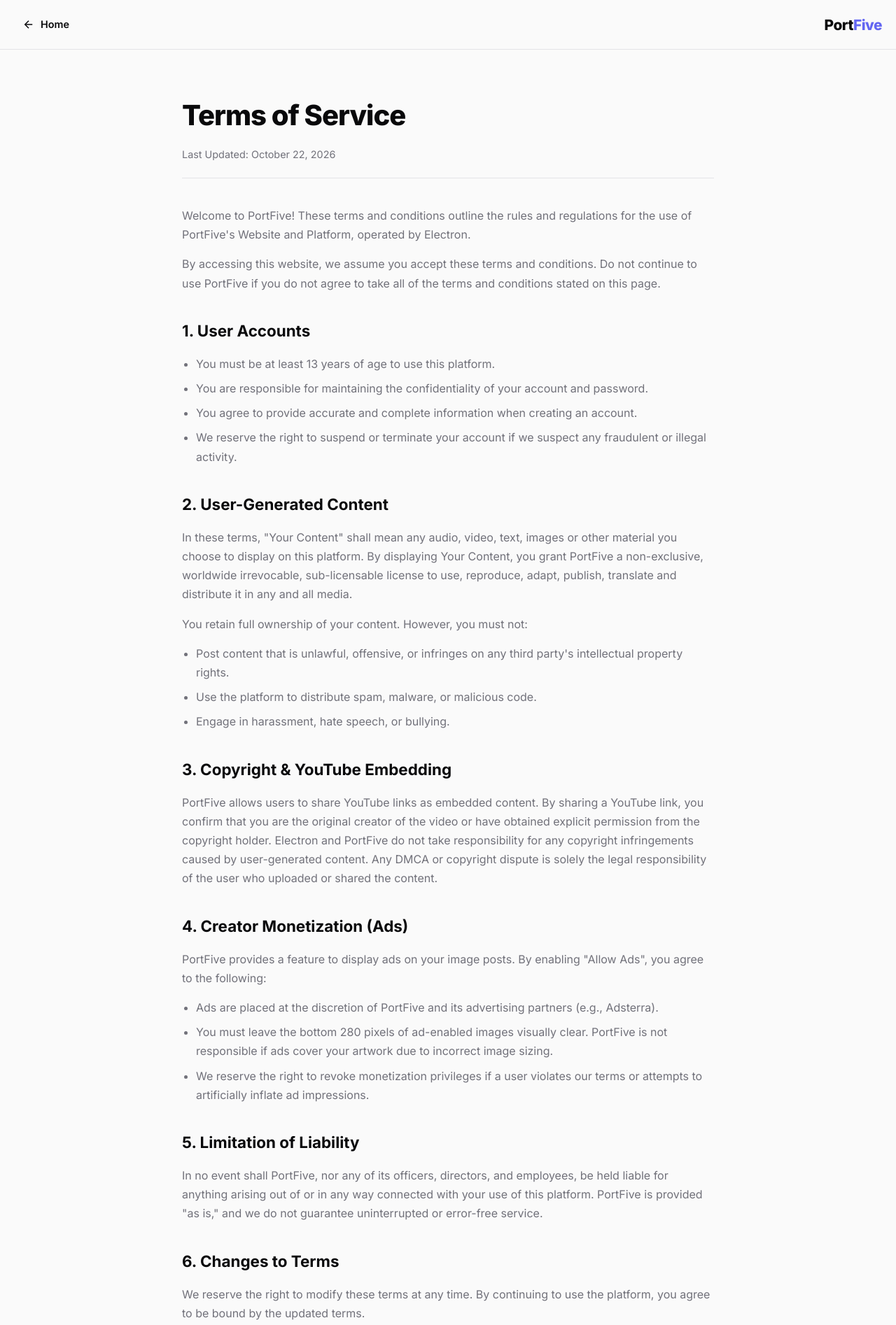
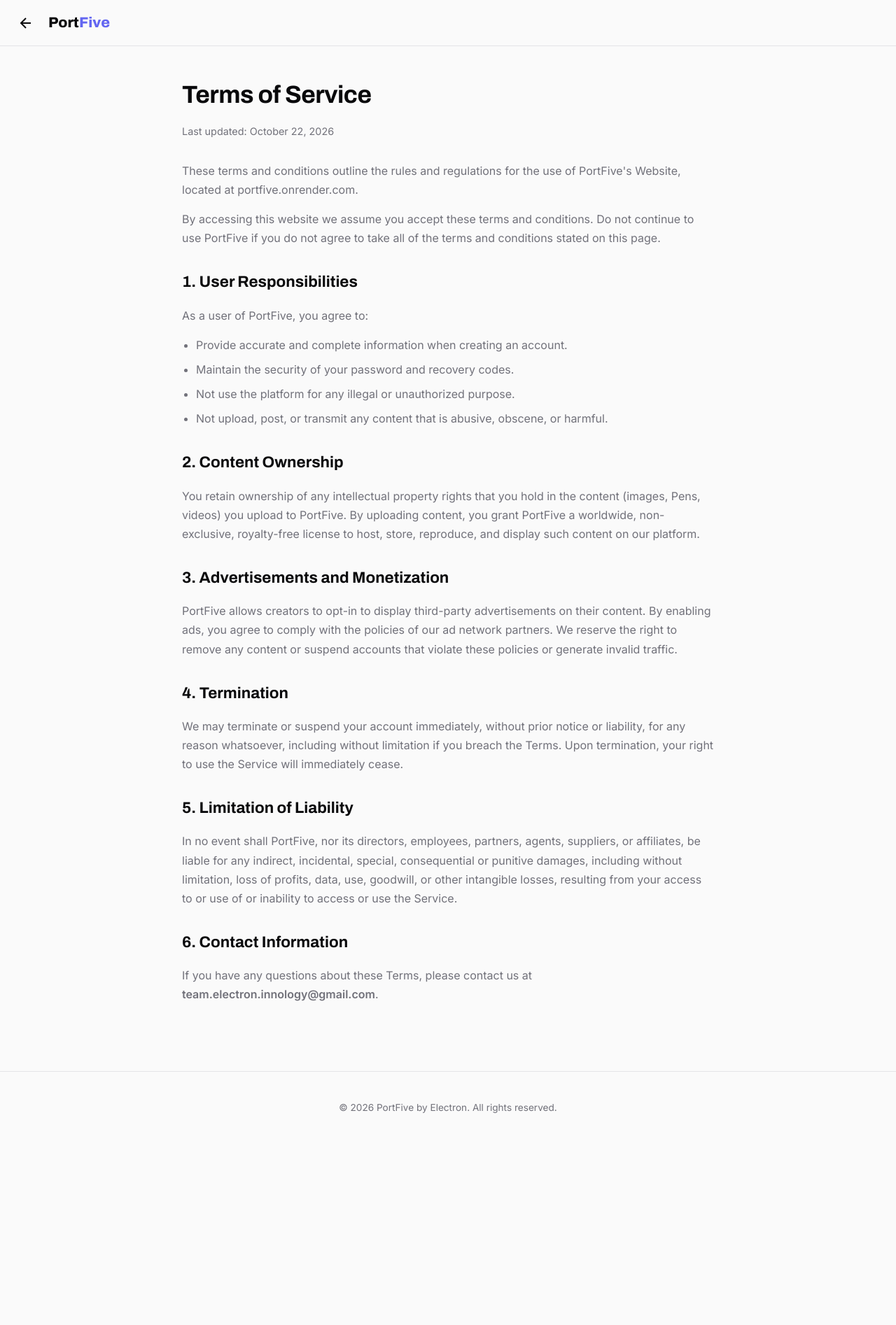
Before and after one commit to electron-hq/portfive, a website: page public/terms.html in a window 1280 px wide. Shown: the top 1894 px of the page at 70% size. After the commit the page ends 1635 px from the top, so only its background shows below. Drawn offline with Linux system fonts and the light colour scheme.

Commit message:
Added legal pages for ad compliance

```diff
--- a/public/terms.html
+++ b/public/terms.html
@@ -4,103 +4,80 @@
   <meta charset="UTF-8">
   <meta name="viewport" content="width=device-width, initial-scale=1.0">
   <title>Terms of Service - PortFive</title>
-  <meta name="description" content="Read the Terms of Service for using the PortFive platform.">
-  <link href="https://fonts.googleapis.com/css2?family=Inter:wght@400;500;600;700;800&display=swap" rel="stylesheet">
+  <link rel="icon" type="image/png" sizes="32x32" href="/favicon-32x32.png">
+  <link rel="manifest" href="/manifest.json">
+  <link href="https://fonts.googleapis.com/css2?family=Archivo:wght@600;700;800&family=Inter:wght@400;500;600&display=swap" rel="stylesheet">
   <style>
-    :root { --bg: #FAFAFA; --surface: #FFFFFF; --text: #09090B; --text-muted: #71717A; --line: #E4E4E7; --primary: #18181B; --accent: #6366F1; }
+    :root {
+      --bg: #FAFAFA; --surface: #FFFFFF; --text: #09090B;
+      --text-muted: #71717A; --line: #E4E4E7;
+      --primary: #18181B; --accent: #6366F1;
+    }
     * { box-sizing: border-box; margin: 0; padding: 0; }
-    body { background: var(--bg); font-family: 'Inter', sans-serif; color: var(--text); line-height: 1.7; display: flex; flex-direction: column; min-height: 100vh; }
-    .navbar { position: sticky; top: 0; z-index: 100; background: rgba(250, 250, 250, 0.9); backdrop-filter: blur(10px); border-bottom: 1px solid var(--line); padding: 15px 20px; display: flex; justify-content: space-between; align-items: center; }
-    .back-link { display: flex; align-items: center; gap: 8px; text-decoration: none; color: var(--text); font-weight: 600; font-size: 0.9rem; padding: 8px 12px; border-radius: 8px; transition: 0.2s; }
-    .back-link:hover { background: var(--line); }
-    .back-link svg { width: 18px; height: 18px; stroke: currentColor; fill: none; stroke-width: 2; }
-    .logo { font-size: 1.3rem; font-weight: 800; letter-spacing: -0.5px; }
+    body { background: var(--bg); font-family: 'Inter', sans-serif; color: var(--text); line-height: 1.7; }
+
+    .top-nav { position: sticky; top: 0; z-index: 100; background: rgba(250, 250, 250, 0.95); backdrop-filter: blur(10px); border-bottom: 1px solid var(--line); padding: 15px 20px; display: flex; align-items: center; gap: 15px; }
+    .back-btn { background: none; border: none; cursor: pointer; color: var(--text); display: flex; align-items: center; padding: 5px; border-radius: 50%; }
+    .back-btn:hover { background: var(--line); }
+    .back-btn svg { width: 24px; height: 24px; stroke-width: 2; stroke: currentColor; fill: none; }
+    .logo { font-family: 'Archivo', sans-serif; font-size: 1.3rem; font-weight: 800; text-decoration: none; color: var(--text); }
     .logo span { color: var(--accent); }
-    .container { max-width: 800px; margin: 0 auto; padding: 60px 20px; flex: 1; width: 100%; }
-    .header-title { font-size: 2.5rem; font-weight: 800; letter-spacing: -1px; margin-bottom: 10px; }
-    .last-updated { font-size: 0.9rem; color: var(--text-muted); margin-bottom: 40px; padding-bottom: 20px; border-bottom: 1px solid var(--line); }
-    .policy-content h2 { font-size: 1.4rem; font-weight: 700; margin: 35px 0 15px 0; color: var(--text); }
-    .policy-content p { margin-bottom: 15px; font-size: 1rem; color: var(--text-muted); }
-    .policy-content ul { margin-left: 20px; margin-bottom: 20px; color: var(--text-muted); font-size: 1rem; }
-    .policy-content li { margin-bottom: 8px; }
-    .policy-content strong { color: var(--text); }
-    .footer { border-top: 1px solid var(--line); background: var(--surface); padding: 40px 20px; margin-top: auto; }
-    .footer-content { max-width: 800px; margin: 0 auto; display: flex; flex-direction: column; align-items: center; gap: 15px; text-align: center; }
-    .footer-logo { font-weight: 800; font-size: 1.2rem; color: var(--text); }
-    .footer-logo span { color: var(--accent); }
-    .footer-links { display: flex; gap: 20px; flex-wrap: wrap; justify-content: center; }
-    .footer-links a { color: var(--text-muted); text-decoration: none; font-size: 0.9rem; transition: 0.2s; }
-    .footer-links a:hover { color: var(--text); }
-    .copyright { font-size: 0.85rem; color: var(--text-muted); margin-top: 10px; }
+
+    .container { max-width: 800px; margin: 0 auto; padding: 40px 20px; }
+    h1 { font-family: 'Archivo', sans-serif; font-size: 2.2rem; font-weight: 700; margin-bottom: 10px; letter-spacing: -0.5px; }
+    .last-updated { color: var(--text-muted); font-size: 0.9rem; margin-bottom: 30px; }
+    h2 { font-family: 'Archivo', sans-serif; font-size: 1.4rem; font-weight: 700; margin-top: 30px; margin-bottom: 15px; }
+    p { margin-bottom: 15px; color: var(--text-muted); font-size: 1rem; }
+    ul { margin-bottom: 15px; padding-left: 20px; color: var(--text-muted); }
+    li { margin-bottom: 8px; }
+
+    .footer { text-align: center; padding: 40px 20px; border-top: 1px solid var(--line); margin-top: 40px; color: var(--text-muted); font-size: 0.85rem; }
   </style>
 </head>
 <body>
-  <nav class="navbar">
-    <a href="/" class="back-link">
-      <svg viewBox="0 0 24 24"><line x1="19" y1="12" x2="5" y2="12"></line><polyline points="12 19 5 12 12 5"></polyline></svg>
-      Home
-    </a>
-    <div class="logo">Port<span>Five</span></div>
-  </nav>
+
+  <div class="top-nav">
+    <button class="back-btn" onclick="window.history.back()">
+      <svg viewBox="0 0 24 24"><path d="M19 12H5M12 19l-7-7 7-7"></path></svg>
+    </button>
+    <a href="/" class="logo">Port<span>Five</span></a>
+  </div>
 
   <div class="container">
-    <h1 class="header-title">Terms of Service</h1>
-    <p class="last-updated">Last Updated: October 22, 2026</p>
+    <h1>Terms of Service</h1>
+    <div class="last-updated">Last updated: October 22, 2026</div>
 
-    <div class="policy-content">
-      <p>Welcome to PortFive! These terms and conditions outline the rules and regulations for the use of PortFive's Website and Platform, operated by Electron.</p>
-      <p>By accessing this website, we assume you accept these terms and conditions. Do not continue to use PortFive if you do not agree to take all of the terms and conditions stated on this page.</p>
+    <p>These terms and conditions outline the rules and regulations for the use of PortFive's Website, located at portfive.onrender.com.</p>
+    <p>By accessing this website we assume you accept these terms and conditions. Do not continue to use PortFive if you do not agree to take all of the terms and conditions stated on this page.</p>
 
-      <h2>1. User Accounts</h2>
-      <ul>
-        <li>You must be at least 13 years of age to use this platform.</li>
-        <li>You are responsible for maintaining the confidentiality of your account and password.</li>
-        <li>You agree to provide accurate and complete information when creating an account.</li>
-        <li>We reserve the right to suspend or terminate your account if we suspect any fraudulent or illegal activity.</li>
-      </ul>
+    <h2>1. User Responsibilities</h2>
+    <p>As a user of PortFive, you agree to:</p>
+    <ul>
+      <li>Provide accurate and complete information when creating an account.</li>
+      <li>Maintain the security of your password and recovery codes.</li>
+      <li>Not use the platform for any illegal or unauthorized purpose.</li>
+      <li>Not upload, post, or transmit any content that is abusive, obscene, or harmful.</li>
+    </ul>
 
-      <h2>2. User-Generated Content</h2>
-      <p>In these terms, "Your Content" shall mean any audio, video, text, images or other material you choose to display on this platform. By displaying Your Content, you grant PortFive a non-exclusive, worldwide irrevocable, sub-licensable license to use, reproduce, adapt, publish, translate and distribute it in any and all media.</p>
-      <p>You retain full ownership of your content. However, you must not:</p>
-      <ul>
-        <li>Post content that is unlawful, offensive, or infringes on any third party's intellectual property rights.</li>
-        <li>Use the platform to distribute spam, malware, or malicious code.</li>
-        <li>Engage in harassment, hate speech, or bullying.</li>
-      </ul>
+    <h2>2. Content Ownership</h2>
+    <p>You retain ownership of any intellectual property rights that you hold in the content (images, Pens, videos) you upload to PortFive. By uploading content, you grant PortFive a worldwide, non-exclusive, royalty-free license to host, store, reproduce, and display such content on our platform.</p>
 
-      <h2>3. Copyright & YouTube Embedding</h2>
-      <p>PortFive allows users to share YouTube links as embedded content. By sharing a YouTube link, you confirm that you are the original creator of the video or have obtained explicit permission from the copyright holder. Electron and PortFive do not take responsibility for any copyright infringements caused by user-generated content. Any DMCA or copyright dispute is solely the legal responsibility of the user who uploaded or shared the content.</p>
+    <h2>3. Advertisements and Monetization</h2>
+    <p>PortFive allows creators to opt-in to display third-party advertisements on their content. By enabling ads, you agree to comply with the policies of our ad network partners. We reserve the right to remove any content or suspend accounts that violate these policies or generate invalid traffic.</p>
 
-      <h2>4. Creator Monetization (Ads)</h2>
-      <p>PortFive provides a feature to display ads on your image posts. By enabling "Allow Ads", you agree to the following:</p>
-      <ul>
-        <li>Ads are placed at the discretion of PortFive and its advertising partners (e.g., Adsterra).</li>
-        <li>You must leave the bottom 280 pixels of ad-enabled images visually clear. PortFive is not responsible if ads cover your artwork due to incorrect image sizing.</li>
-        <li>We reserve the right to revoke monetization privileges if a user violates our terms or attempts to artificially inflate ad impressions.</li>
-      </ul>
+    <h2>4. Termination</h2>
+    <p>We may terminate or suspend your account immediately, without prior notice or liability, for any reason whatsoever, including without limitation if you breach the Terms. Upon termination, your right to use the Service will immediately cease.</p>
 
-      <h2>5. Limitation of Liability</h2>
-      <p>In no event shall PortFive, nor any of its officers, directors, and employees, be held liable for anything arising out of or in any way connected with your use of this platform. PortFive is provided "as is," and we do not guarantee uninterrupted or error-free service.</p>
+    <h2>5. Limitation of Liability</h2>
+    <p>In no event shall PortFive, nor its directors, employees, partners, agents, suppliers, or affiliates, be liable for any indirect, incidental, special, consequential or punitive damages, including without limitation, loss of profits, data, use, goodwill, or other intangible losses, resulting from your access to or use of or inability to access or use the Service.</p>
 
-      <h2>6. Changes to Terms</h2>
-      <p>We reserve the right to modify these terms at any time. By continuing to use the platform, you agree to be bound by the updated terms.</p>
-    </div>
+    <h2>6. Contact Information</h2>
+    <p>If you have any questions about these Terms, please contact us at <strong>team.electron.innology@gmail.com</strong>.</p>
   </div>
 
-  <footer class="footer">
-    <div class="footer-content">
-      <div class="footer-logo">Port<span>Five</span></div>
-      <div class="footer-links">
-        <a href="/">Home</a>
-        <a href="/docs.html">Documentation</a>
-        <a href="/privacy.html">Privacy Policy</a>
-        <a href="/terms.html">Terms of Service</a>
-        <a href="/cookies.html">Cookie Policy</a>
-      </div>
-      <div class="copyright">
-        &copy; 2026 PortFive by Electron. All rights reserved.
-      </div>
-    </div>
-  </footer>
+  <div class="footer">
+    &copy; 2026 PortFive by Electron. All rights reserved.
+  </div>
+
 </body>
 </html>
```
Also changed, not shown: public/cookies.html (+59 -65 lines), public/privacy.html (+48 -78 lines).
